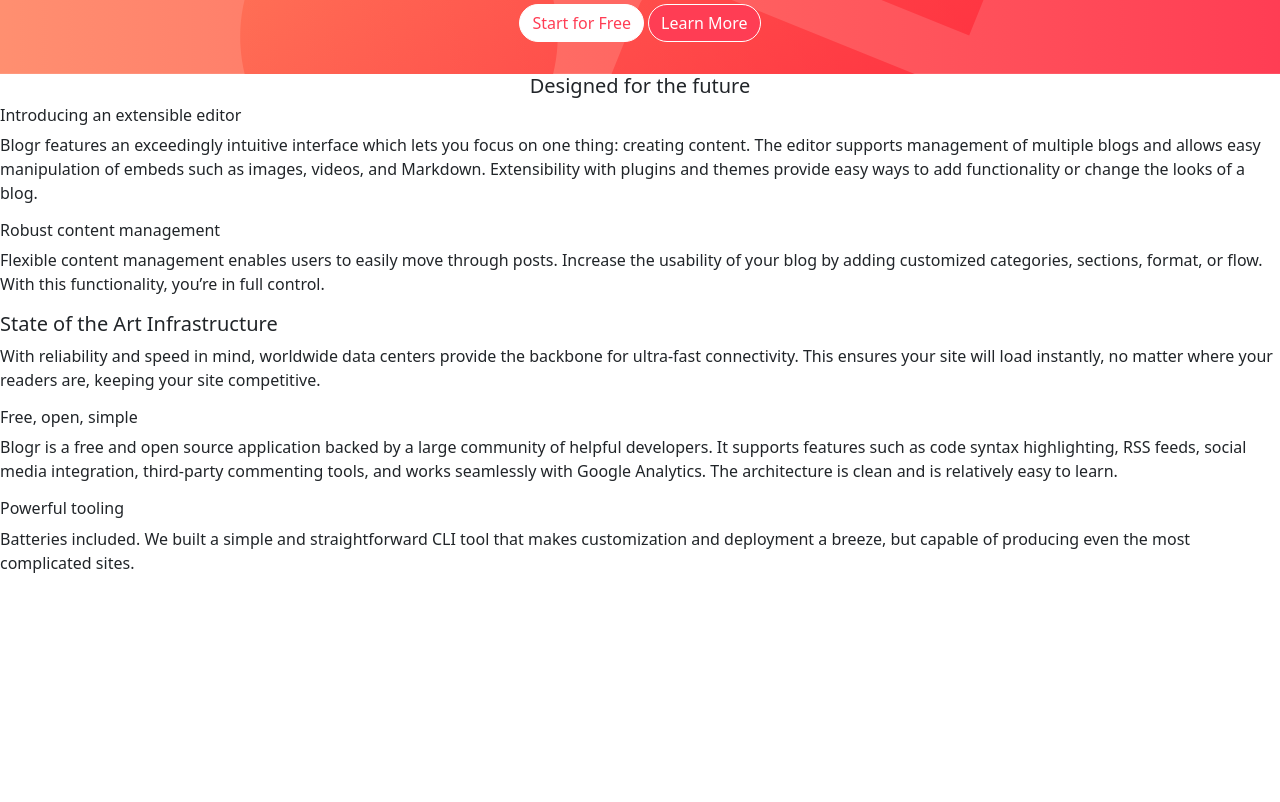
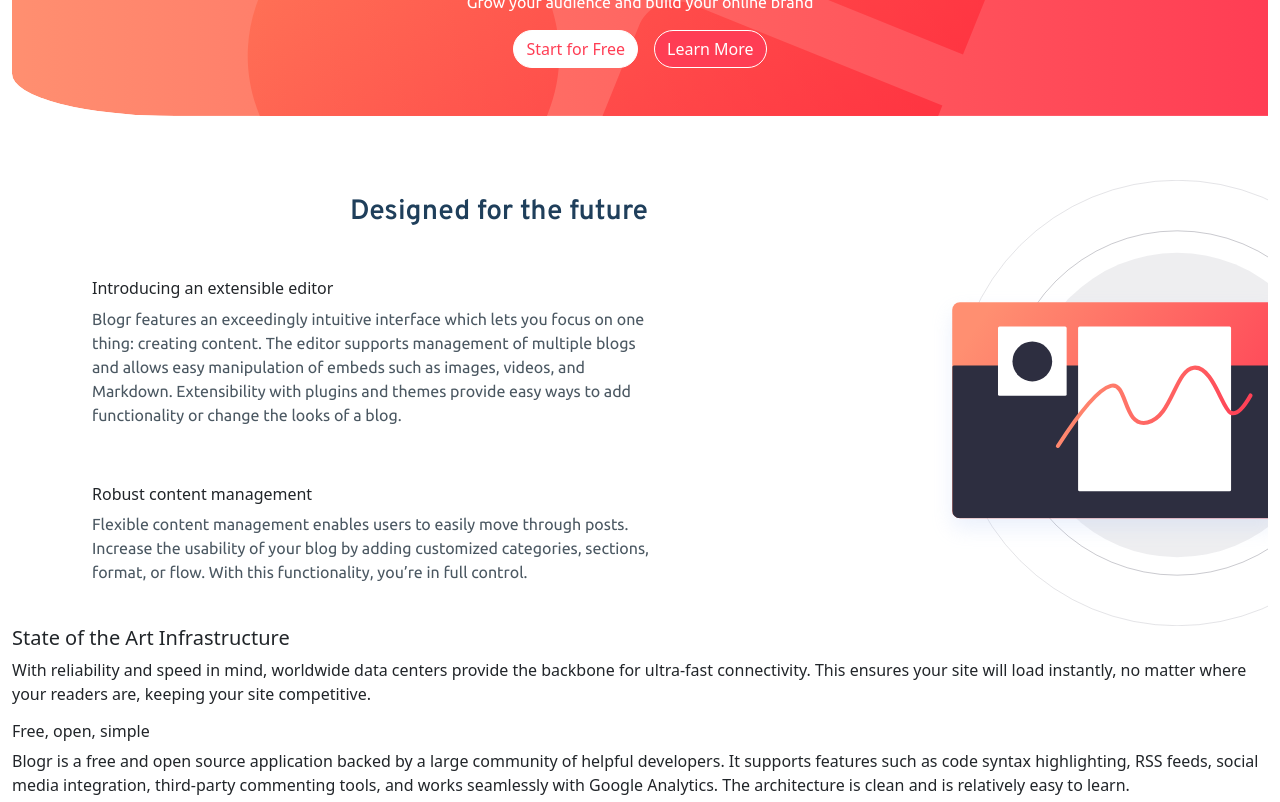
Before and after one commit to mann-codes2014/blogr-landing-page-main, a plain HTML site: page index.html in a window 1280 px wide. Shown: the part 209-1011 px from the top of the page. Drawn offline with nearby package versions, Linux system fonts and the light colour scheme.

Commit message:
Add styling for middle portion

```diff
--- a/index.html
+++ b/index.html
@@ -33,11 +33,14 @@
     </style>
   </head>
   <body>
+    <div class="container-fluid">
       <div class="intro">
         <header>
-        <nav class="navbar navbar-expand-lg ">
+          <nav class="navbar navbar-expand-lg">
             <div class="container-fluid">
-            <a class="navbar-brand" href="#">Blogr</a>
+              <a class="navbar-brand" href="#">
+                <img src="./images/logo.svg" alt="Blogr" />
+              </a>
               <button
                 class="navbar-toggler"
                 type="button"
@@ -71,7 +74,9 @@
                       <li><a class="dropdown-item" href="#">Pricing</a></li>
                       <li><a class="dropdown-item" href="#">Marketplace</a></li>
                       <li><a class="dropdown-item" href="#">Features</a></li>
-                    <li><a class="dropdown-item" href="#">Integrations</a></li>
+                      <li>
+                        <a class="dropdown-item" href="#">Integrations</a>
+                      </li>
                     </ul>
                   </li>
                   <!-- Product -->
@@ -133,7 +138,9 @@
                   <!-- Login -->
                   <!-- Sign Up -->
 
-                <button type="button" class="btn btn-primary rounded-pill">Sign Up</button>
+                  <button type="button" class="btn btn-primary rounded-pill">
+                    Sign Up
+                  </button>
 
                   <!-- Sign Up -->
                 </div>
@@ -141,12 +148,14 @@
             </div>
           </nav>
         </header>
-      <h1 class="display-3 text-center top-heading">A modern publishing platform</h1>
+        <h1 class="display-3 text-center top-heading">
+          A modern publishing platform
+        </h1>
         <p class="fw-light text-center top-message">
           Grow your audience and build your online brand
         </p>
         <div class="d-flex justify-content-center">
-          <button type="button" class="btn btn-primary rounded-pill me-1">
+          <button type="button" class="btn btn-primary rounded-pill me-3">
             Start for Free
           </button>
           <button type="button" class="btn btn-outline-primary rounded-pill">
@@ -155,23 +164,33 @@
         </div>
       </div>
       <main>
+        <div class="grid-container">
+          <div class="grid-item item1"> <p class="h3 text-center sub-heading">Designed for the future</p></div>
+          <div class="grid-item item2">
+            <!-- <img src="./images/illustration-editor-desktop.svg" width="100%" alt=""> -->
+          </div>
+          <div class="grid-item item3"> <p class="h6 text-start">Introducing an extensible editor</p>
+            <p class="summary">
+              Blogr features an exceedingly intuitive interface which lets you
+              focus on one thing: creating content. The editor supports
+              management of multiple blogs and allows easy manipulation of
+              embeds such as images, videos, and Markdown. Extensibility with
+              plugins and themes provide easy ways to add functionality or
+              change the looks of a blog.
+            </p></div>
+          <div class="grid-item item4"> <p class="h6 text-start">Robust content management</p>
+            <p class="summary">
+              Flexible content management enables users to easily move through
+              posts. Increase the usability of your blog by adding customized
+              categories, sections, format, or flow. With this functionality,
+              you’re in full control.
+            </p></div>
 
-      <p class="h5 text-center">Designed for the future</p>
-      <p class="h6 text-start">Introducing an extensible editor</p>
-      <p>
-        Blogr features an exceedingly intuitive interface which lets you focus
-        on one thing: creating content. The editor supports management of
-        multiple blogs and allows easy manipulation of embeds such as images,
-        videos, and Markdown. Extensibility with plugins and themes provide easy
-        ways to add functionality or change the looks of a blog.
-      </p>
-      <p class="h6 text-start">Robust content management</p>
-      <p>
-        Flexible content management enables users to easily move through posts.
-        Increase the usability of your blog by adding customized categories,
-        sections, format, or flow. With this functionality, you’re in full
-        control.
-      </p>
+          <!-- <div class="features">
+
+
+          </div> -->
+        </div>
 
         <p class="h5 text-start">State of the Art Infrastructure</p>
         <p>
@@ -183,17 +202,17 @@
 
         <p class="h6 text-start">Free, open, simple</p>
         <p>
-        Blogr is a free and open source application backed by a large community
-        of helpful developers. It supports features such as code syntax
-        highlighting, RSS feeds, social media integration, third-party
+          Blogr is a free and open source application backed by a large
+          community of helpful developers. It supports features such as code
+          syntax highlighting, RSS feeds, social media integration, third-party
           commenting tools, and works seamlessly with Google Analytics. The
           architecture is clean and is relatively easy to learn.
         </p>
         <p class="h6 text-start">Powerful tooling</p>
         <p>
-        Batteries included. We built a simple and straightforward CLI tool that
-        makes customization and deployment a breeze, but capable of producing
-        even the most complicated sites.
+          Batteries included. We built a simple and straightforward CLI tool
+          that makes customization and deployment a breeze, but capable of
+          producing even the most complicated sites.
         </p>
       </main>
       <div class="footer pb-0 mb-0 justify-content-center text-light">
@@ -202,7 +221,9 @@
             <div class="col-11">
               <div class="row">
                 <div class="col-xl-3 col-md-4 col-sm-4 col-12">
-                <h3 class="mb-md-0 mb-5">Blogr</h3>
+                  <h3 class="mb-md-0 mb-5">
+                    <img src="./images/logo.svg" alt="Blogr" />
+                  </h3>
                 </div>
                 <div class="col-xl-3 col-md-4 col-sm-4 col-12">
                   <h6 class="mb-3 mb-lg-4"><b>Product</b></h6>
@@ -247,6 +268,7 @@
           </div>
         </footer>
       </div>
+    </div>
 
     <script
       src="https://cdn.jsdelivr.net/npm/bootstrap@5.0.0/dist/js/bootstrap.bundle.min.js"
--- a/style.css
+++ b/style.css
@@ -1,13 +1,15 @@
 @import url("https://fonts.googleapis.com/css?family=Rubik&display=swap");
 @import url("https://fonts.googleapis.com/css2?family=Overpass:wght@300;600&family=Ubuntu:wght@400;500;700&display=swap");
+
 .intro {
   background: linear-gradient(to right, hsl(13, 100%, 72%), hsl(353, 100%, 62%)),
     url("./images/bg-pattern-intro.svg");
-  padding: 2em;
+  padding: 3em;
   background-clip: padding-box;
   background-position: left center;
   background-blend-mode: overlay;
   background-size: cover;
+  border-radius: 0 0 0 13%;
 }
 
 .nav-link {
@@ -71,6 +73,106 @@ a {
   font-family: "Ubuntu", sans-serif;
   font-weight: 400;
 }
+.sub-heading {
+  color: hsl(208, 49%, 24%);
+  font-family: "Overpass", sans-serif;
+  font-weight: 600;
+}
+/* .parent{
+    margin-top: 10%;
+    padding: 3em;
+    background: url("./images/illustration-editor-desktop.svg");
+  padding: 3em;
+  background-clip: padding-box;
+  background-position: right center;
+  background-blend-mode: overlay;
+  background-size: 40% 100%;
+  background-repeat: no-repeat;
+}
+.features {
+  padding: 5em;
+  width: 50%;
+} */
+.grid-container {
+  display: grid;
+  grid-gap: 10px;
+  grid-template-columns: 50% auto auto;
+
+  /* padding: 4em; */
+  padding-top: 4em;
+  padding-left: 4em;
+}
+
+.grid-item {
+  background-color: rgba(255, 255, 255, 0.8);
+  text-align: left;
+  padding: 1em;
+
+}
+
+.item1 {
+  grid-column: 1 / span 2;
+  grid-row: 1;
+  text-align: end;
+}
+
+.item2 {
+  grid-column: 3;
+  grid-row: 1 / span 4;
+  background: url("./images/illustration-editor-desktop.svg");
+  padding: 3em;
+  background-clip: padding-box;
+  background-position: left center;
+  background-blend-mode: overlay;
+  background-size: auto 100%;
+  background-repeat: no-repeat;
+}
+.item3 {
+  grid-column: 1 / span 1;
+  grid-row: 2;
+}
+.item4 {
+ grid-column: 1 / span 1;
+  grid-row: 3;
+}
+@media screen and (max-width: 375px) {
+  .grid-container {
+    display: grid;
+    grid-gap: 10px;
+    grid-template-columns: auto;
+  }
+  .grid-item {
+    background-color: rgba(255, 255, 255, 0.8);
+    text-align: center;
+
+
+  }
+
+  .item1 {
+    grid-column: 1;
+    grid-row: 1;
+  }
+
+  .item2 {
+    grid-column: 1;
+    grid-row: 2;
+    background: url("./images/illustration-editor-desktop.svg");
+    padding: 3em;
+    background-clip: padding-box;
+    background-position: right center;
+    background-blend-mode: overlay;
+    background-size: 100% 100%;
+    background-repeat: no-repeat;
+  }
+  .item3 {
+    grid-column: 1;
+    grid-row: 3;
+  }
+  .item4 {
+    grid-column: 1;
+    grid-row: 4;
+  }
+}
 .footer {
   overflow: hidden;
   margin-top: 250px;
@@ -97,7 +199,11 @@ h3 {
     34px + (40 - 34) * ((100vw - 360px) / (1600 - 360))
   ) !important;
 }
-
+.summary{
+  color:  hsl(207, 13%, 34%);
+  font-family: "Ubuntu", sans-serif;
+  font-weight: 400;
+}
 .social {
   font-size: 21px !important;
 }
```
Lines whose indentation alone changed are shown as unchanged.
